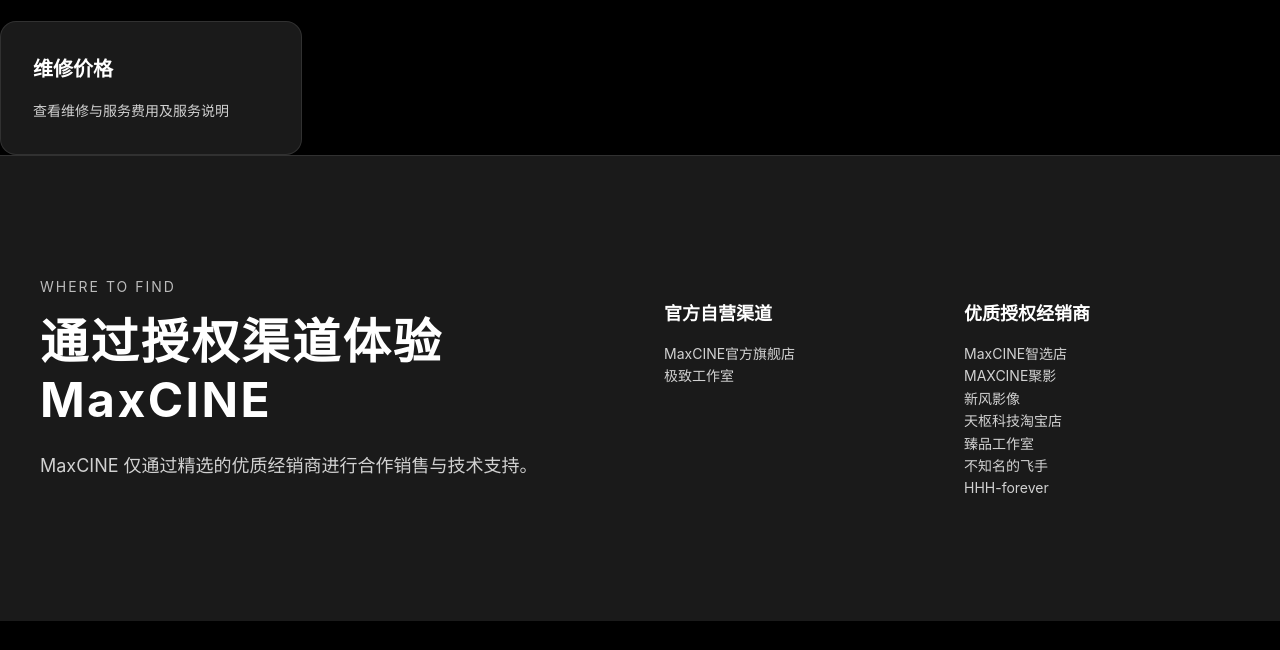
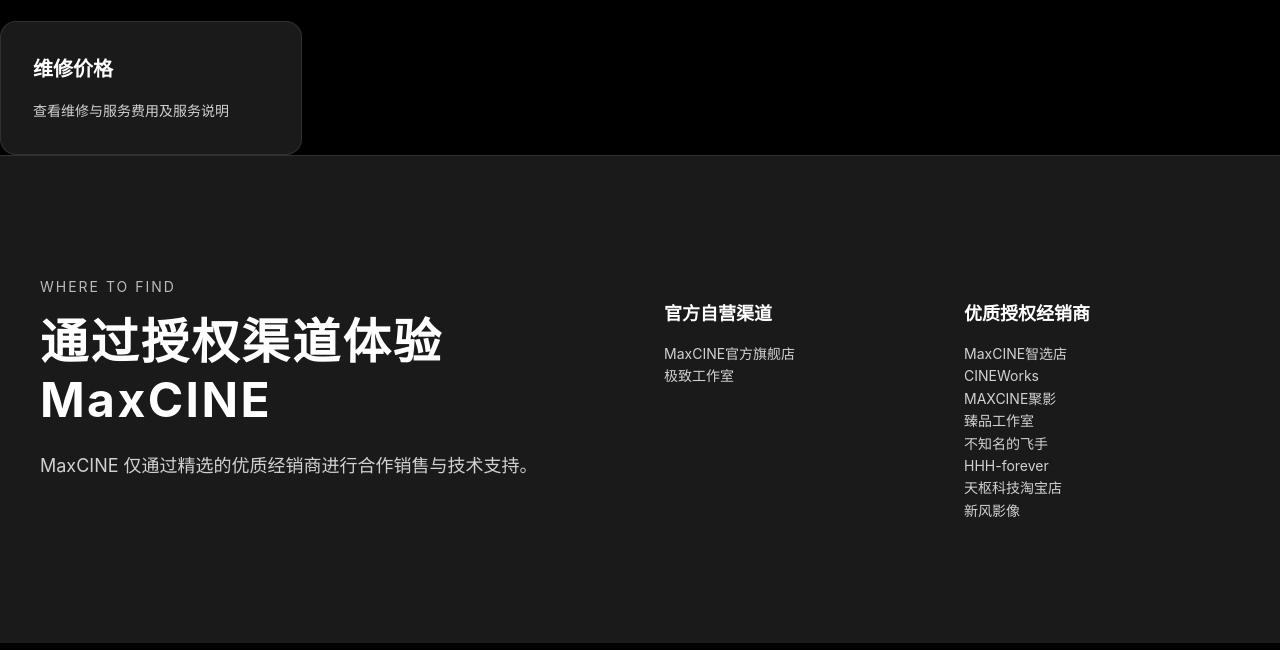
Before and after one commit to MaxCINE-Lab/MaxCINE, a plain HTML site: page index.html in a window 1280 px wide. Shown: the part 2888-3538 px from the top of the page. Drawn offline with Linux system fonts and the light colour scheme.

Commit message:
Update index.html

```diff
--- a/index.html
+++ b/index.html
@@ -246,12 +246,13 @@
       <div class="mc-buy-column">
         <h3>优质授权经销商</h3>
         <p>MaxCINE智选店</p>
+        <p>CINEWorks</p>
         <p>MAXCINE聚影</p>
-        <p>新风影像</p>
-        <p>天枢科技淘宝店</p>
         <p>臻品工作室</p>
         <p>不知名的飞手</p>
         <p>HHH-forever</p>
+         <p>天枢科技淘宝店</p>
+        <p>新风影像</p>
       </div>
     </div>
 
```
